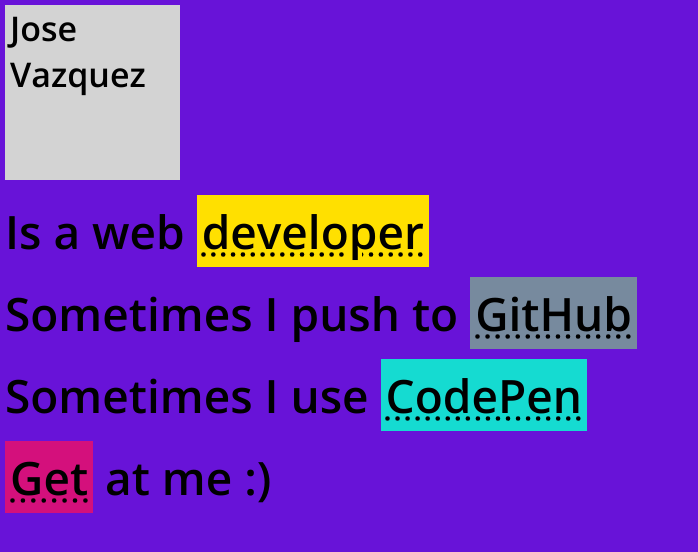
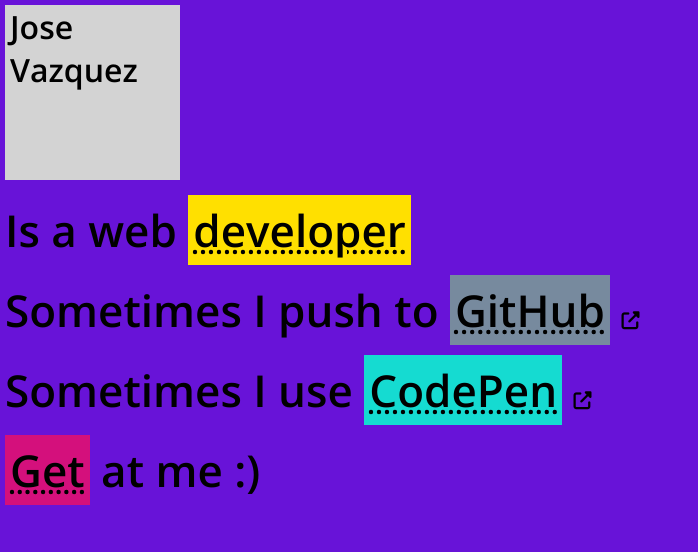
Before and after one commit to heyheyjose/personal-site, a plain HTML site: page index.html in a window 1280 px wide. Shown: the whole page, without its empty margins (0-698 px from the left). Drawn offline with nearby package versions, Linux system fonts and the light colour scheme.

Commit message:
style updates and refactor

```diff
--- a/index.html
+++ b/index.html
@@ -6,27 +6,26 @@
     <meta name="description" content="My personal site on the web. Any links or statements are not necessarily endorsements, but my own opinions." />
     <title>heyheyjose!</title>
     <link rel="stylesheet" type="text/css" href="styles/main.css" />
+    <script src="https://kit.fontawesome.com/81ce5d3960.js" crossorigin="anonymous"></script>
   </head>
   <body>
     <div class="logo">
       <h1>Jose Vazquez</h1>
     </div>
 
-    <div class="main-text">
-      <h1>Is a web <a href="https://jose-vazquez-resume.netlify.app" class="resume">developer</a></h1>
-    </div>
+    <h1>Is a web <a href="https://jose-vazquez-resume.netlify.app" class="resume">developer</a></h1>
 
-    <div class="main-text">
-      <h1>Sometimes I push to <a href="https://github.com/heyheyjose" target="_blank" rel="noreferrer" class="github">GitHub</a></h1>
-    </div>
+    <h1>
+      Sometimes I push to <a href="https://github.com/heyheyjose" target="_blank" rel="noreferrer" class="github">GitHub</a>
+      <i class="fas fa-external-link-alt"></i>
+    </h1>
 
-    <div class="main-text">
-      <h1>Sometimes I use <a href="https://codepen.io/jdotvazquez" target="_blank" rel="noreferrer" class="codepen">CodePen</a></h1>
-    </div>
+    <h1>
+      Sometimes I use <a href="https://codepen.io/jdotvazquez" target="_blank" rel="noreferrer" class="codepen">CodePen</a>
+      <i class="fas fa-external-link-alt"></i>
+    </h1>
 
-    <div class="main-text">
-      <h1><a id="email" href="#" target="_blank" class="email">Get</a> at me :)</h1>
-    </div>
+    <h1><a id="email" href="#" target="_blank" class="email">Get</a> at me :)</h1>
 
     <script type="text/javascript" src="scripts/main.js"></script>
   </body>
--- a/styles/main.css
+++ b/styles/main.css
@@ -1,5 +1,4 @@
 @import url('https://fonts.googleapis.com/css2?family=Open+Sans:wght@300;400;600&display=swap');
-/* @import url(https://fonts.googleapis.com/css?family=Open+Sans:400,600,300); */
 
 * {
   box-sizing: border-box;
@@ -18,16 +17,23 @@
   padding: 5px;
 }
 
+h1 {
+  margin-top: 20px;
+  font-size: 44px;
+}
+
+h1:first-child {
+  font-size: 2em;
+  margin: 0;
+}
+
 a {
-  /* text-decoration: none; */
   text-decoration-style: dotted;
-  /* text-decoration: underline dotted; */
   color: black;
 }
 
 a:hover {
   color: white;
-  /* text-decoration: underline #fff dotted; */
 }
 
 body a:hover:before {
@@ -40,17 +46,15 @@
   z-index: -1;
 }
 
+.fas {
+  font-size: large;
+}
+
 .logo {
   width: 175px;
   height: 175px;
   background-color: lightgray;
   padding-left: 5px;
-  font-size: 17px;
-}
-
-.main-text {
-  font-size: 23px;
-  margin-top: 20px;
 }
 
 .resume {
```
